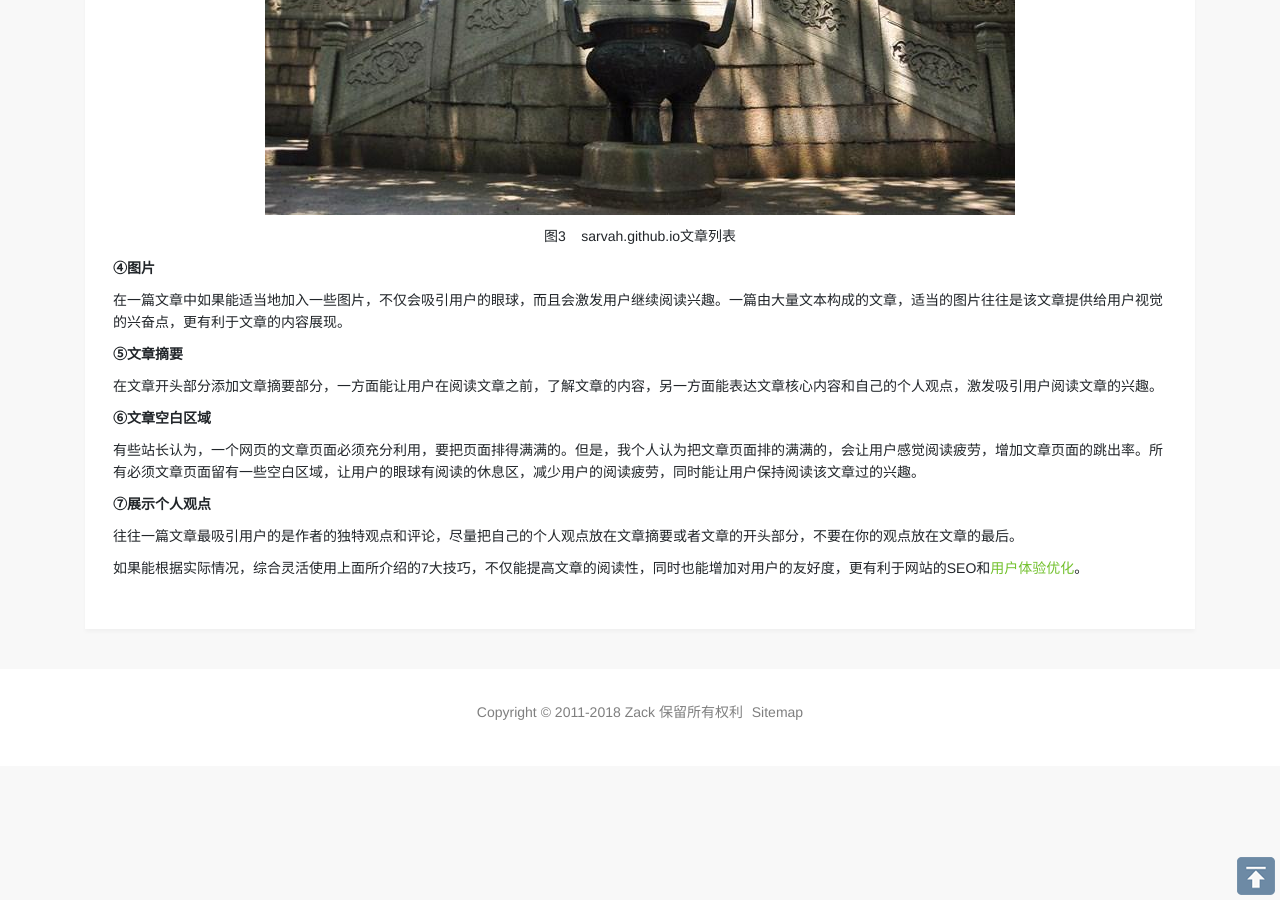
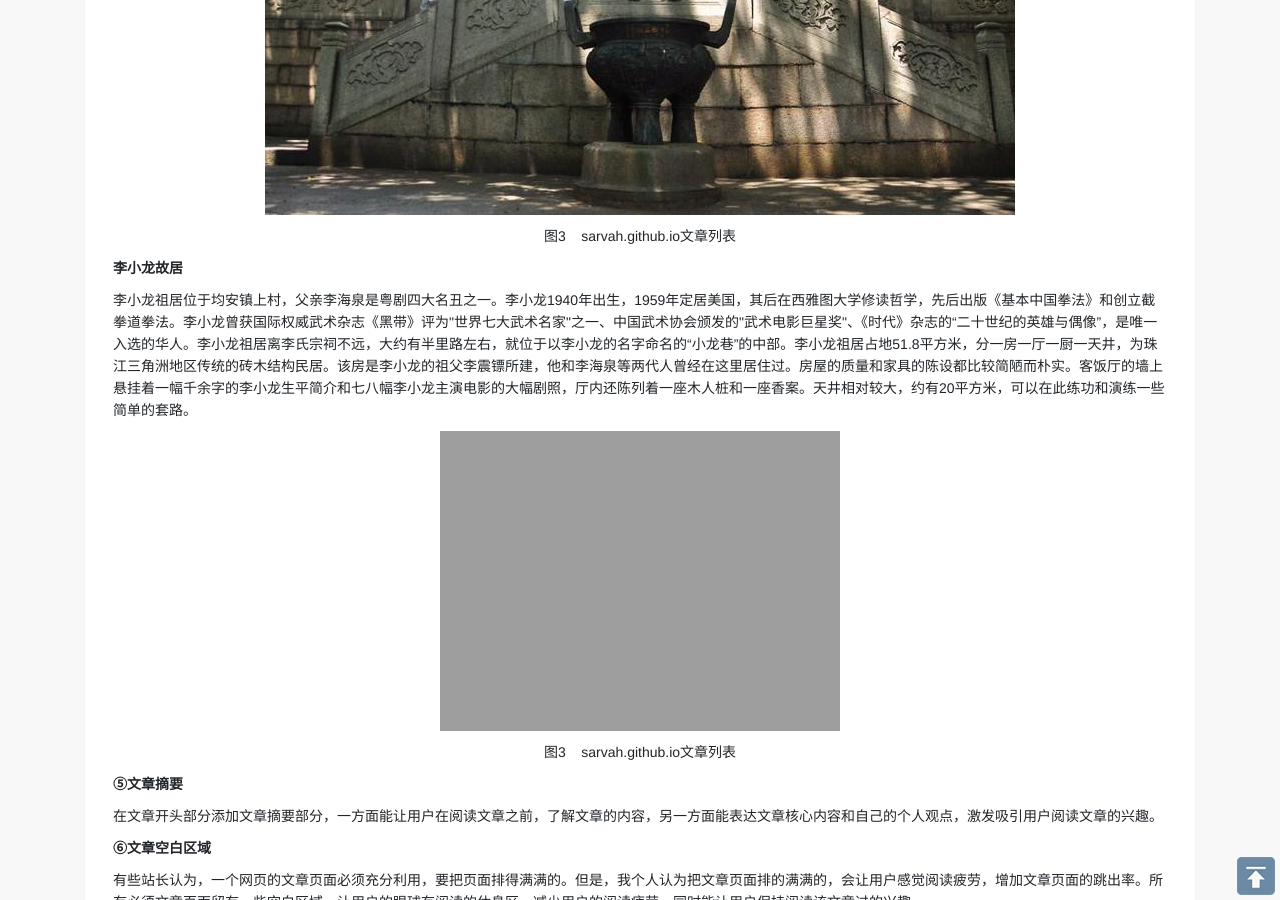
Before and after one commit to sarvah/sarvah.github.io, a Jekyll site: the page built from ueo/_posts/2011-09-06-web-read-skill.html, in a window 1280 px wide and 900 px high, scrolled down 2010 px. Built offline with Jekyll 4.4.1, drawn with Linux system fonts in a browser that asks for light colours.

Commit message:
Update 2011-09-06-web-read-skill.html

```diff
--- a/ueo/_posts/2011-09-06-web-read-skill.html
+++ b/ueo/_posts/2011-09-06-web-read-skill.html
@@ -24,8 +24,10 @@ description: 正值踩青的季节，当然要出去有游玩一下，感受一
 <p>顺德博物馆座落在大良文秀路，位于著名的风景名胜西山庙内，原址为清代古建三元宫，亦为大革命时期“顺德县农民自卫军干部学校”旧址，是一所综合性博物馆，左侧是始建于明代的西山庙，是广东保存清代最为完整的庙宇之一，其古建筑群连成一体，古朴宏丽，气势雄浑。其右侧是“顺德农民自卫军干部学校旧址陈列馆”，占地288平方米，展出了大量历史资料及革命文物。一九九四年被中共佛山市委、佛山市人民政府定为“佛山市爱国主义教育基地”，二00二年被广东省人民政府公布为省级文物保护单位。各项业务工作达到了省同类型单位先进水平。</p>
 <p align="center"><img class="img-fluid" alt="sarvah.github.io文章列表" src="{{ site.url }}/images/ueo/web-read-skill-3.jpg"></p>
 <p align="center">图3&nbsp;&nbsp;&nbsp; sarvah.github.io文章列表</p>
-<p><b>④图片</b></p>
-<p>在一篇文章中如果能适当地加入一些图片，不仅会吸引用户的眼球，而且会激发用户继续阅读兴趣。一篇由大量文本构成的文章，适当的图片往往是该文章提供给用户视觉的兴奋点，更有利于文章的内容展现。</p>
+<p><b>李小龙故居</b></p>
+<p>李小龙祖居位于均安镇上村，父亲李海泉是粤剧四大名丑之一。李小龙1940年出生，1959年定居美国，其后在西雅图大学修读哲学，先后出版《基本中国拳法》和创立截拳道拳法。李小龙曾获国际权威武术杂志《黑带》评为"世界七大武术名家"之一、中国武术协会颁发的"武术电影巨星奖"、《时代》杂志的“二十世纪的英雄与偶像”，是唯一入选的华人。李小龙祖居离李氏宗祠不远，大约有半里路左右，就位于以李小龙的名字命名的“小龙巷”的中部。李小龙祖居占地51.8平方米，分一房一厅一厨一天井，为珠江三角洲地区传统的砖木结构民居。该房是李小龙的祖父李震镖所建，他和李海泉等两代人曾经在这里居住过。房屋的质量和家具的陈设都比较简陋而朴实。客饭厅的墙上悬挂着一幅千余字的李小龙生平简介和七八幅李小龙主演电影的大幅剧照，厅内还陈列着一座木人桩和一座香案。天井相对较大，约有20平方米，可以在此练功和演练一些简单的套路。</p>
+<p align="center"><img class="img-fluid" alt="sarvah.github.io文章列表" src="{{ site.url }}/images/ueo/web-read-skill-4.jpg"></p>
+<p align="center">图3&nbsp;&nbsp;&nbsp; sarvah.github.io文章列表</p>
 <p><b>⑤文章摘要</b></p>
 <p>在文章开头部分添加文章摘要部分，一方面能让用户在阅读文章之前，了解文章的内容，另一方面能表达文章核心内容和自己的个人观点，激发吸引用户阅读文章的兴趣。</p>
 <p><b>⑥文章空白区域</b></p>
```
